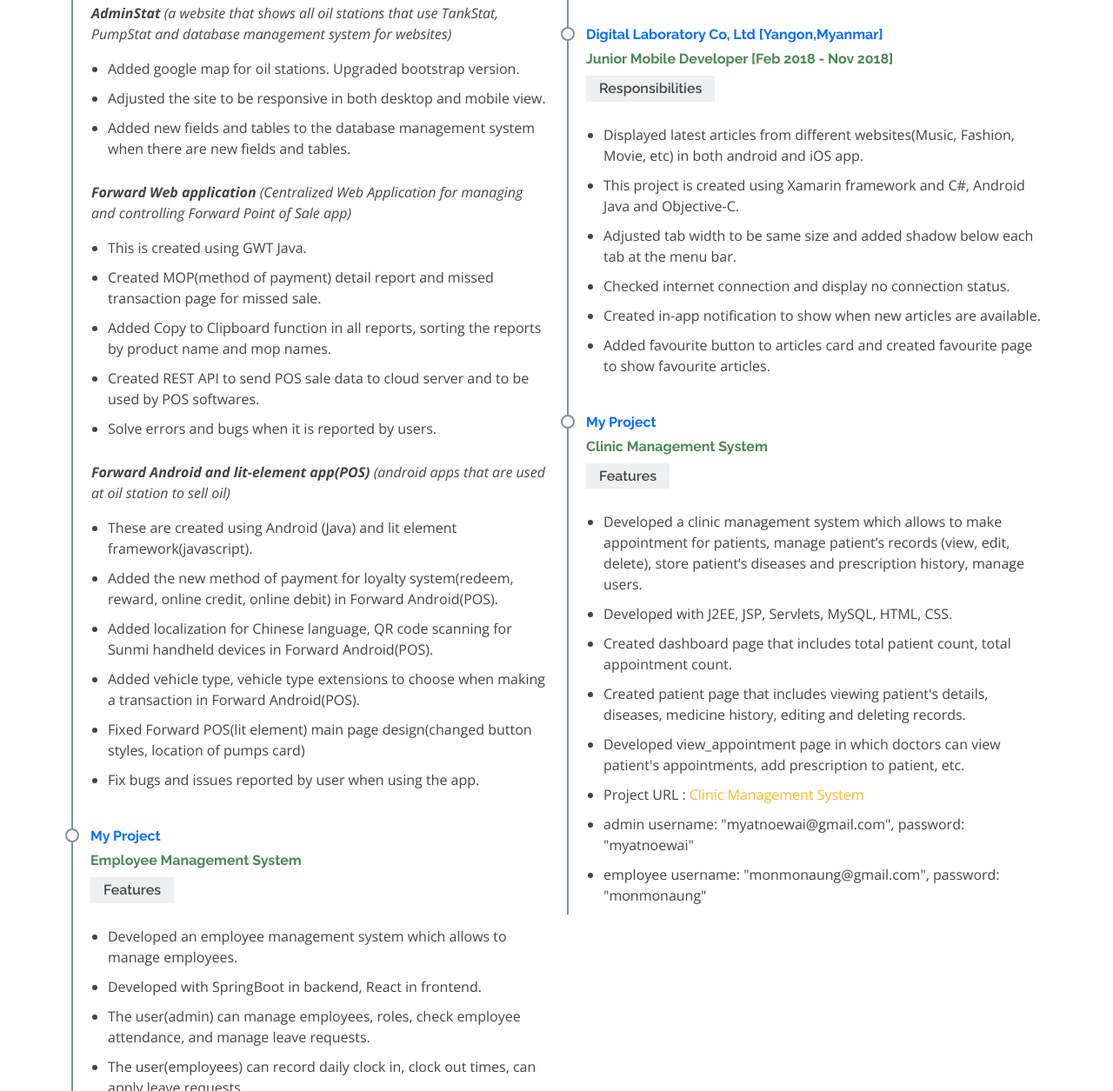
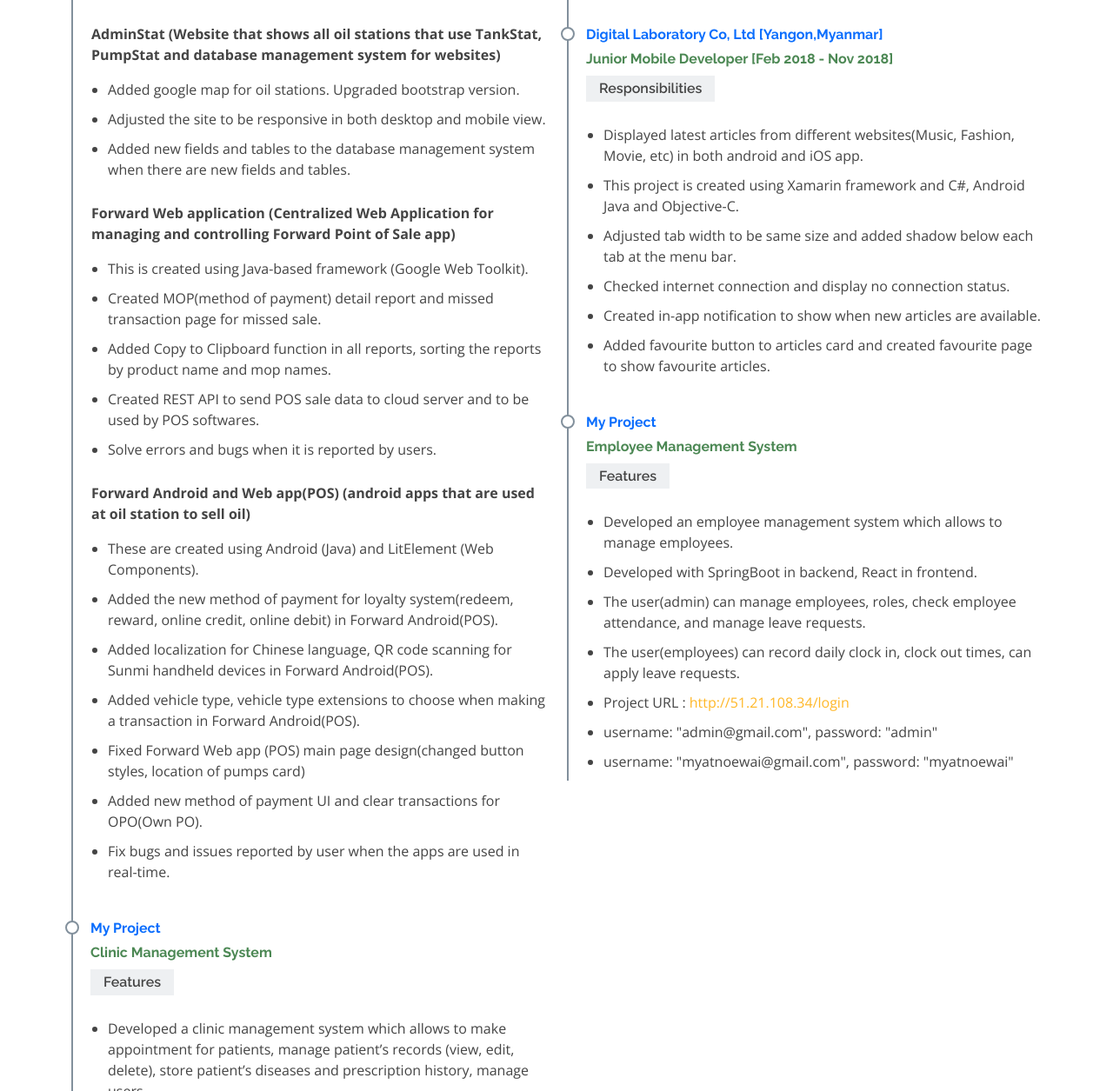
Before and after one commit to Myat-Noe-Wai/myportfolioV1, a plain HTML site: page index.html in a window 1280 px wide. Shown: the part 2263-3518 px from the top of the page at 87% size. Drawn offline with nearby package versions, Linux system fonts and the light colour scheme.

Commit message:
Modify portfolio

```diff
--- a/index.html
+++ b/index.html
@@ -88,7 +88,7 @@
           <div class="col-lg-4 d-flex align-items-stretch justify-content-center justify-content-lg-start">
             <p>
               &nbsp;&nbsp;&nbsp;&nbsp;&nbsp;&nbsp;&nbsp;&nbsp;Hello! My name is <b>Myat Noe Wai</b>.
-              I am a highly motivated software engineer with over three years of experience in coding and two years of experience in product support engineering. I am now seeking an opportunity to leverage my knowledge and skills in software engineering to contribute to the growth and success of an innovative company
+              I am a highly motivated software engineer with 4 years of experience in software development and 2 years of experience in product support engineering. I am now seeking an opportunity to leverage my knowledge and skills in software engineering to contribute to the growth and success of an innovative company
             </p>
           </div>
           <div class="col-lg-8 d-flex flex-column align-items-stretch">
@@ -200,58 +200,62 @@
             <h2 class="resume-title">Professional Experience</h2>
             <div class="resume-item">
               <h4 style="color:#0B6EFD;">SM Engineering Co, Ltd [Yangon,Myanmar]</h4>
-              <h4 style="color:#4C8854;">Web Developer [May 2022 - Current]</h4>
+              <h4 style="color:#4C8854;">Software Developer [May 2022 - Apr 2025]</h4>
               <p>
-              <h5>Websites (HTML, JS, CSS, JQuery, PHP)</h5>
+              <h5>Websites (PHP, HTML, JS, CSS, JQuery)</h5>
               <ul>
-                <p style="margin-left: -19px;"><em><b>TankStat</b> (a website that shows real time tank sale data for oil stations)</em></p>
+                <p style="margin-left: -19px;"><b>TankStat (Website that shows real time tank sale data for oil stations)</b></p>
                 <li>Migrated bootstrap version from 3 to 5.</li>
                 <li>Created email alert about the inventory status, system status of an oil station with Python and scheduled with crontab.</li>
                 <p></p>
-                <p style="margin-left: -19px;"><em><b>PumpStat</b> (a website that shows real-time POS sale and pump sale data of an oil station)</em></p>
+                <p style="margin-left: -19px;"><b>PumpStat (Website that shows real-time POS sale and pump sale data of an oil station)</b></p>
                 <li>Created daily, weekly sale reports of real time sale data of an oil stations.</li>
                 <li>Migrated bootstrap version from 3 to 5.</li>
                 <li>Made website to be responsive.</li>
                 <li>Created notification in menubar about the low or high delivery status, pumptest status, price changing status, etc.</li>
                 <li>Implemented new functions and features according to user requirements.</li>
                 <p></p>
-                <p style="margin-left: -19px;"><em><b>AdminStat </b> (a website that shows all oil stations that use TankStat, PumpStat and database management system for websites)</em></p>
+                <p style="margin-left: -19px;"><b>AdminStat  (Website that shows all oil stations that use TankStat, PumpStat and database management system for websites)</b></p>
                 <li>Added google map for oil stations. Upgraded bootstrap version.</li>
                 <li>Adjusted the site to be responsive in both desktop and mobile view.</li>
                 <li>Added new fields and tables to the database management system when there are new fields and tables.</li>
               </ul>
               <ul>
-                <p style="margin-left: -19px;"><em><b>Forward Web application</b> (Centralized Web Application for managing and controlling Forward Point of Sale app)</em></p>
-                <li>This is created using GWT Java.</li>
+                <p style="margin-left: -19px;"><b>Forward Web application (Centralized Web Application for managing and controlling Forward Point of Sale app)</b></p>
+                <li>This is created using Java-based framework (Google Web Toolkit).</li>
                 <li>Created MOP(method of payment) detail report and missed transaction page  for missed sale.</li>
                 <li>Added Copy to Clipboard function in all reports, sorting the reports by product name and mop names.</li>
                 <li>Created REST API to send POS sale data to cloud server and to be used by POS softwares.</li>
                 <li>Solve errors and bugs when it is reported by users.</li>
                 <p></p>
-                <p style="margin-left: -19px;"><em><b>Forward Android and lit-element app(POS)</b> (android apps that are used at oil station to sell oil)</em></p>
-                <li>These are created using Android (Java) and lit element framework(javascript).</li>
+                <p style="margin-left: -19px;"><b>Forward Android and Web app(POS) (android apps that are used at oil station to sell oil)</b></p>
+                <li>These are created using Android (Java) and LitElement (Web Components).</li>
                 <li>Added the new method of payment for loyalty system(redeem, reward, online credit, online debit) in Forward Android(POS).</li>
                 <li>Added localization for Chinese language, QR code scanning for Sunmi handheld devices in Forward Android(POS).</li>
                 <li>Added vehicle type, vehicle type extensions to choose when making a transaction in Forward Android(POS).</li>
-                <li>Fixed Forward POS(lit element) main page design(changed button styles, location of pumps card)</li>
-                <li>Fix bugs and issues reported by user when using the app.</li>
+                <li>Fixed Forward Web app (POS) main page design(changed button styles, location of pumps card)</li>
+                <li>Added new method of payment UI and clear transactions for OPO(Own PO).</li>
+                <li>Fix bugs and issues reported by user when the apps are used in real-time.</li>
               </ul>
               </p>
             </div>
             <div class="resume-item">
               <h4 style="color:#0B6EFD;">My Project</h4>
-              <h4 style="color:#4C8854;">Employee Management System</h4>
+              <h4 style="color:#4C8854;">Clinic Management System</h4>
               <h5>Features</h5>
               <p>
               <ul>
-                <li>Developed an employee management system which allows to manage employees.
-                </li>
-                <li>Developed with SpringBoot in backend, React in frontend.</li>
-                <li>The user(admin) can manage employees, roles, check employee attendance, and manage leave requests.</li>
-                <li>The user(employees) can record daily clock in, clock out times, can apply leave requests.</li>
-                <li>Project URL : <a href="http://51.21.108.34/login">http://51.21.108.34/login</a></li>
-                <li>username: "admin@gmail.com", password: "admin"</li>
-                <li>username: "myatnoewai@gmail.com", password: "myatnoewai"</li>
+                <li>Developed a clinic management system which allows to make
+                  appointment for patients, manage patient’s records (view, edit,
+                  delete), store patient’s diseases and prescription history, manage
+                  users.</li>
+                <li>Developed with J2EE, JSP, Servlets, MySQL, HTML, CSS.</li>
+                <li>Created dashboard page that includes total patient count, total appointment count.</li>
+                <li>Created patient page that includes viewing patient's details, diseases, medicine history, editing and deleting records.</li>
+                <li>Developed view_appointment page in which doctors can view patient's appointments, add prescription to patient, etc.</li>
+                <li>Project URL : <a href="http://13.50.202.180:8080/clinic-management-system/user_login.jsp">Clinic Management System</a></li>
+                <li>admin username: "myatnoewai@gmail.com", password: "myatnoewai"</li>
+                <li>employee username: "monmonaung@gmail.com", password: "monmonaung"</li>
               </ul>
               </p>
             </div>
@@ -291,21 +295,18 @@
             </div>
             <div class="resume-item">
               <h4 style="color:#0B6EFD;">My Project</h4>
-              <h4 style="color:#4C8854;">Clinic Management System</h4>
+              <h4 style="color:#4C8854;">Employee Management System</h4>
               <h5>Features</h5>
               <p>
               <ul>
-                <li>Developed a clinic management system which allows to make
-                  appointment for patients, manage patient’s records (view, edit,
-                  delete), store patient’s diseases and prescription history, manage
-                  users.</li>
-                <li>Developed with J2EE, JSP, Servlets, MySQL, HTML, CSS.</li>
-                <li>Created dashboard page that includes total patient count, total appointment count.</li>
-                <li>Created patient page that includes viewing patient's details, diseases, medicine history, editing and deleting records.</li>
-                <li>Developed view_appointment page in which doctors can view patient's appointments, add prescription to patient, etc.</li>
-                <li>Project URL : <a href="http://13.50.202.180:8080/clinic-management-system/user_login.jsp">Clinic Management System</a></li>
-                <li>admin username: "myatnoewai@gmail.com", password: "myatnoewai"</li>
-                <li>employee username: "monmonaung@gmail.com", password: "monmonaung"</li>
+                <li>Developed an employee management system which allows to manage employees.
+                </li>
+                <li>Developed with SpringBoot in backend, React in frontend.</li>
+                <li>The user(admin) can manage employees, roles, check employee attendance, and manage leave requests.</li>
+                <li>The user(employees) can record daily clock in, clock out times, can apply leave requests.</li>
+                <li>Project URL : <a href="http://51.21.108.34/login">http://51.21.108.34/login</a></li>
+                <li>username: "admin@gmail.com", password: "admin"</li>
+                <li>username: "myatnoewai@gmail.com", password: "myatnoewai"</li>
               </ul>
               </p>
             </div>
```
